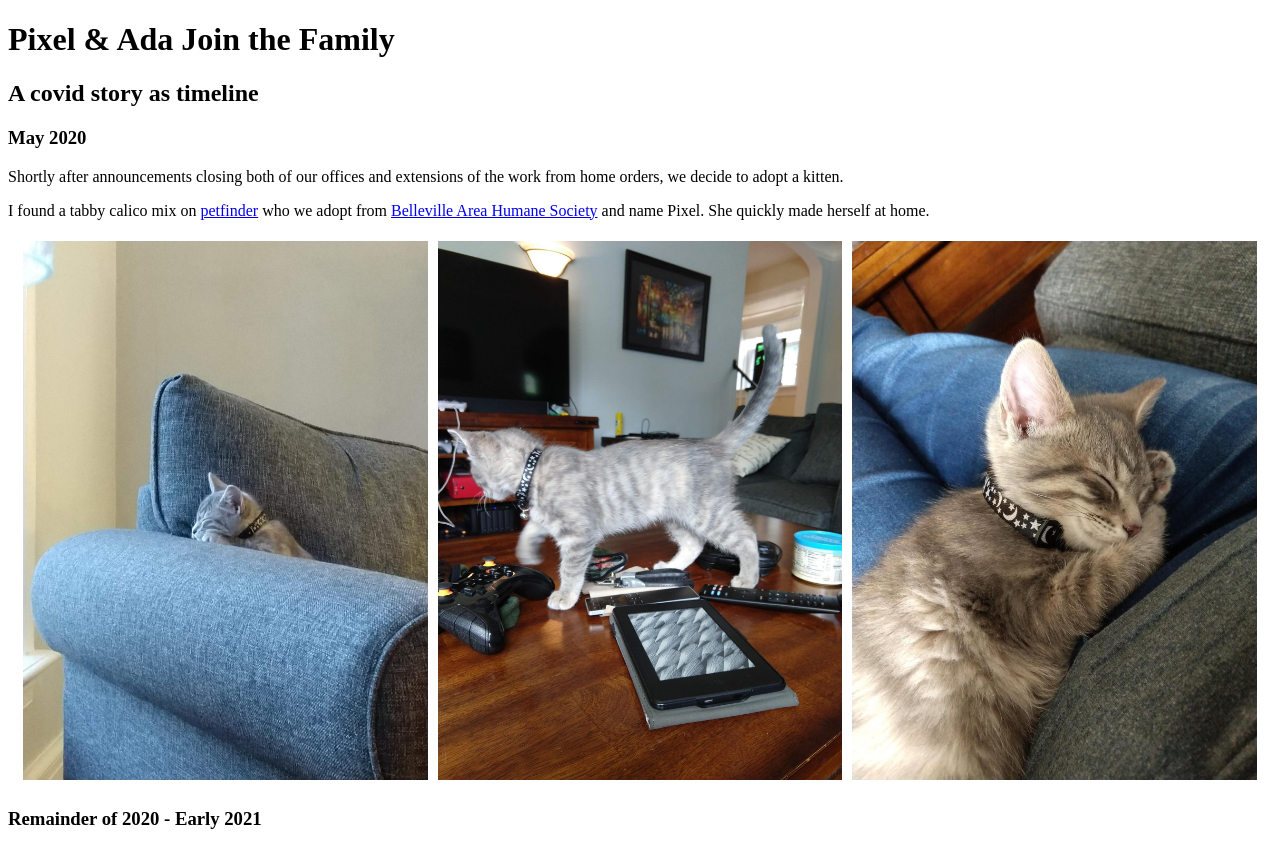
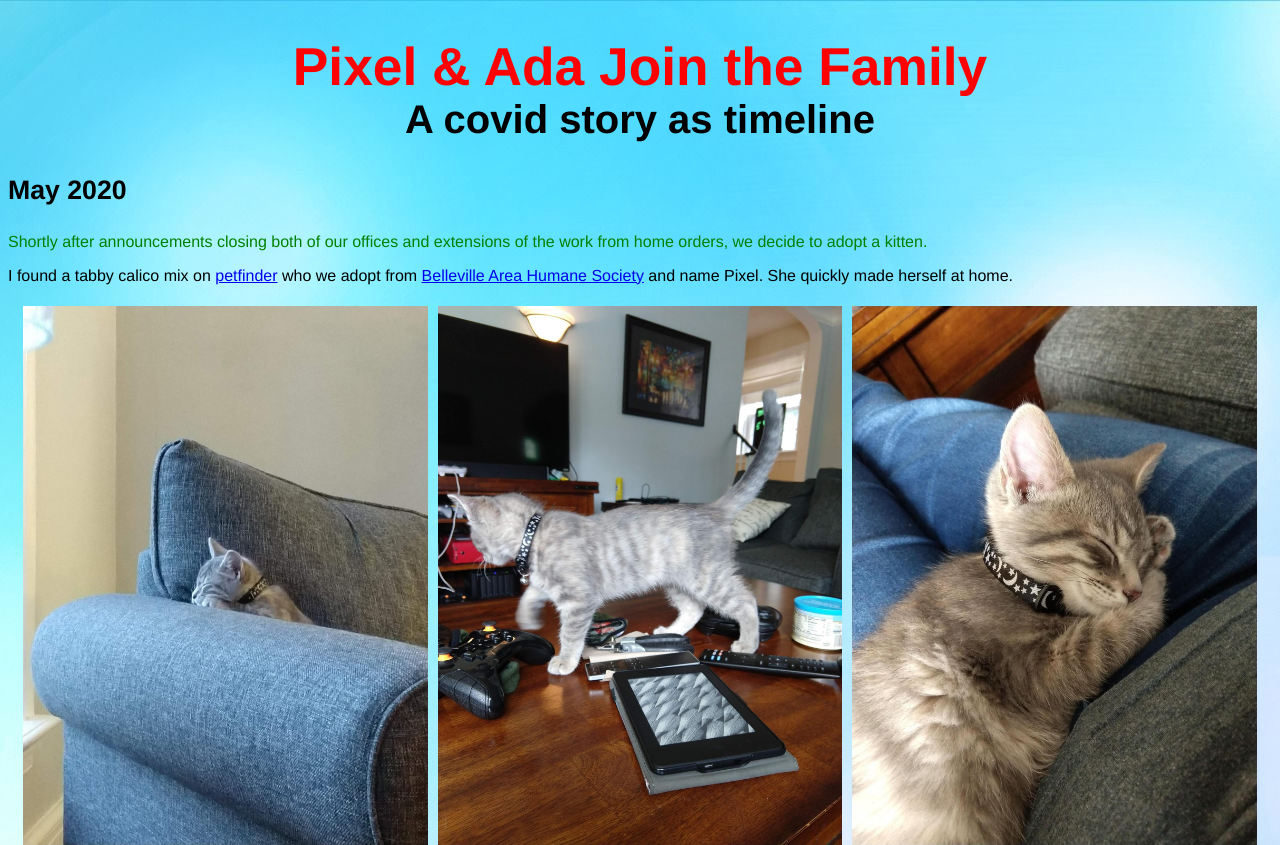
Before and after one commit to STL-WomenPlus-WebDev-March2023/js-assignment-4-html-me-something-ahainline, a website: page index.html in a window 1280 px wide. Shown: the top 845 px of the page. Drawn offline with Linux system fonts and the light colour scheme.

Commit message:
styling updates

```diff
--- a/index.html
+++ b/index.html
@@ -9,13 +9,13 @@
       <!-- Write your HTML in this file! -->
       <main>
          <header>
-            <h1>Pixel & Ada Join the Family</h1>
+            <h1 id="mainHeading">Pixel & Ada Join the Family</h1>
             <h2>A covid story as timeline</h2>
          </header>
 
          <article>
             <h3>May 2020</h3>
-            <p>Shortly after announcements closing both of our offices and extensions of the work from home orders, we decide to adopt a kitten.</p>
+            <p id="testP" class="funParagraph">Shortly after announcements closing both of our offices and extensions of the work from home orders, we decide to adopt a kitten.</p>
             <p>I found a tabby calico mix on <a href="https://petfinder.com" target="_blank" rel="noopener noreferrer">petfinder</a> who we adopt from  <a href="https://bahspets.org/" target="_blank" rel="noopener noreferrer">Belleville Area Humane Society</a> and name Pixel. She quickly made herself at home.</p>
             <div class="row">
                <div class="column">
--- a/styles.css
+++ b/styles.css
@@ -1,4 +1,34 @@
 /* Write your CSS here! */
+* {
+    font-family:Helvetica, sans-serif;
+}
+
+body {
+    margin: 8px;
+    display: block;
+    background-image: url("images/Background.jpg");
+}
+
+img {
+    width: 100%;
+    height: 100%;
+}
+
+video {
+    width: 100%;
+    height: 100%;
+}
+
+h2 {
+    text-align: center;
+    font-size: 30pt;
+    margin-top: 0px;
+}
+
+h3 {
+    font-size: 20pt;
+}
+
 .row {
     display: flex;
     max-width: 100%;
@@ -11,12 +41,14 @@
     padding: 5px;
 }
 
-img {
-    width: 100%;
-    height: 100%;
+.funParagraph {
+    color: green;
 }
 
-video {
-    width: 100%;
-    height: 100%;
+#mainHeading {
+    color: red;
+    font-size: 40pt;
+    text-align: center;
+    margin-bottom: 0px;
+
 }
```
Also changed, not shown: images/Background.jpg (added).
